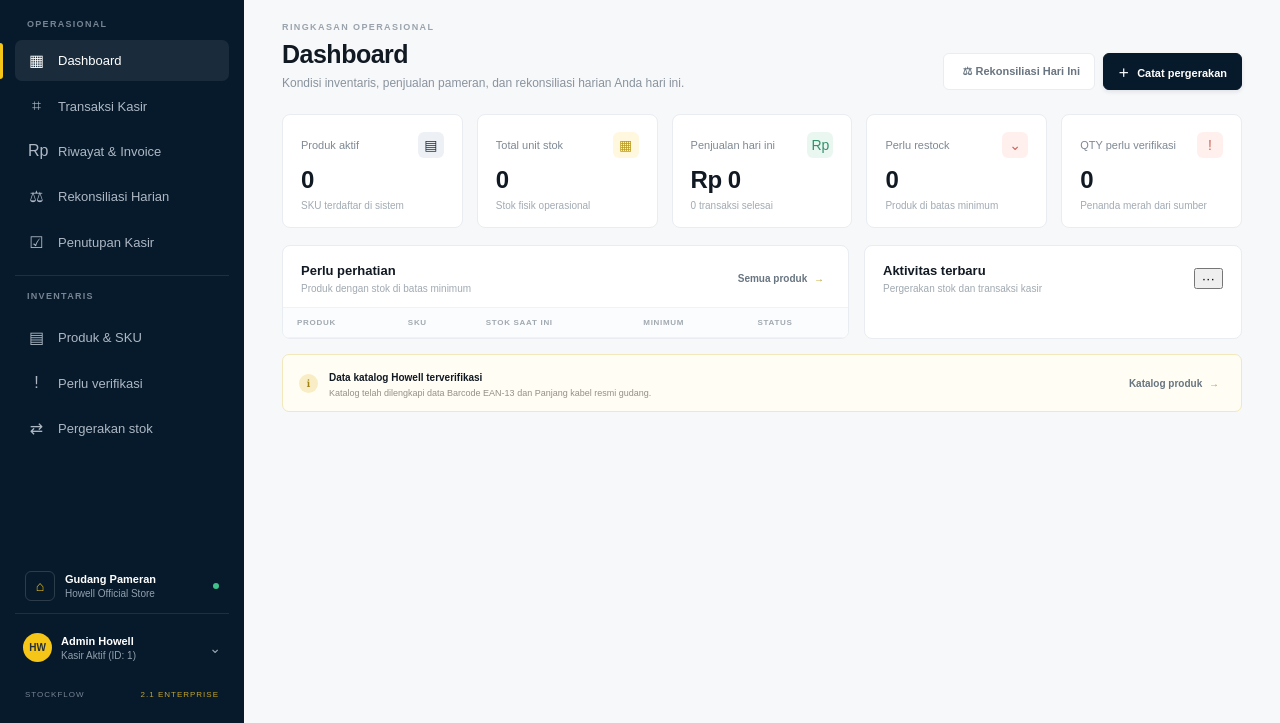
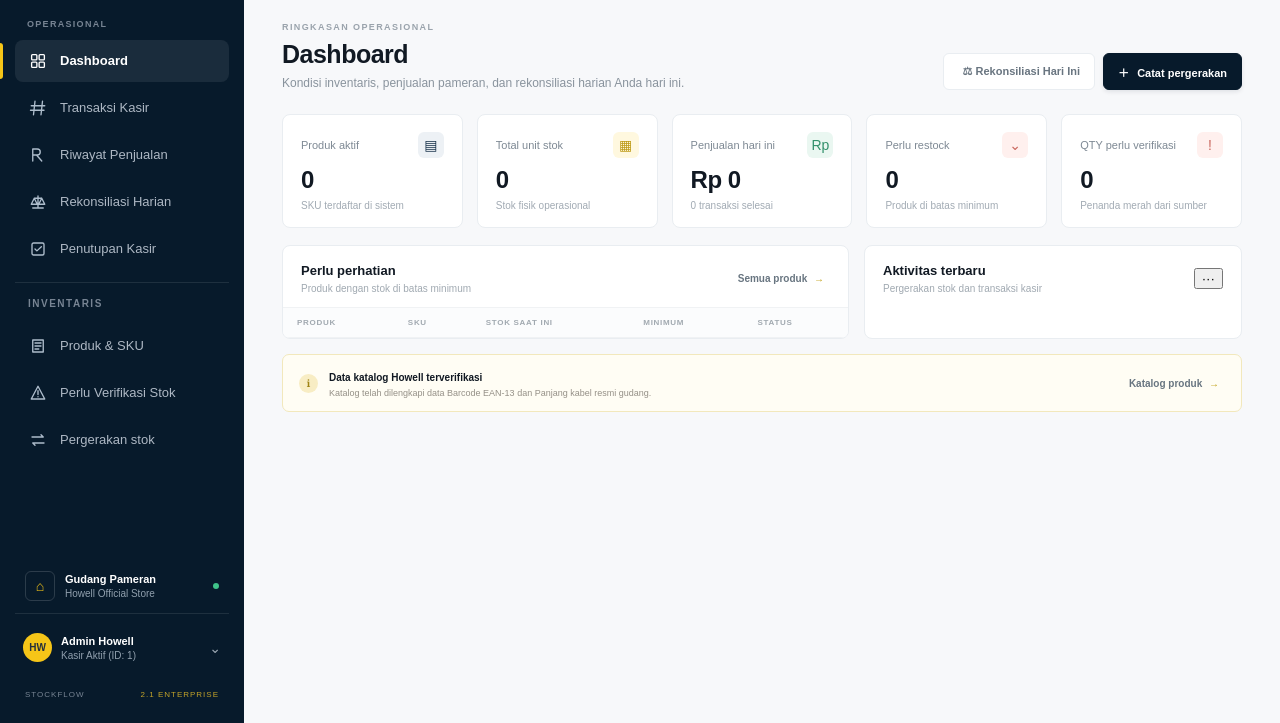
Before and after one commit to wildanfi12/stockflow, a website: page index.html in a window 1280 px wide. Shown: the part 77-800 px from the top of the page. Drawn offline with Linux system fonts and the light colour scheme; no server answers.

Commit message:
Rapikan ikon navigasi dan teks StockFlow
Ganti ikon menu dengan SVG konsisten dan rapikan label serta notice pratinjau.

```diff
--- a/index.html
+++ b/index.html
@@ -14,15 +14,15 @@
   </div>
   <div class="workspace-label">OPERASIONAL</div>
   <nav>
-    <button class="nav active" data-page="dashboard"><span>▦</span>Dashboard</button>
-    <button class="nav" data-page="scan"><span>⌗</span>Transaksi Kasir</button>
-    <button class="nav" data-page="sales"><span>Rp</span>Riwayat & Invoice</button>
-    <button class="nav" data-page="reconciliation"><span>⚖</span>Rekonsiliasi Harian</button>
-    <button class="nav" data-page="closing"><span>☑</span>Penutupan Kasir</button>
+    <button class="nav active" data-page="dashboard"><span class="nav-icon" aria-hidden="true"><svg viewBox="0 0 24 24" fill="none" stroke="currentColor" stroke-width="1.8" stroke-linecap="round" stroke-linejoin="round"><rect x="3.5" y="3.5" width="7" height="7" rx="1.2"/><rect x="13.5" y="3.5" width="7" height="7" rx="1.2"/><rect x="3.5" y="13.5" width="7" height="7" rx="1.2"/><rect x="13.5" y="13.5" width="7" height="7" rx="1.2"/></svg></span>Dashboard</button>
+    <button class="nav" data-page="scan"><span class="nav-icon" aria-hidden="true"><svg viewBox="0 0 24 24" fill="none" stroke="currentColor" stroke-width="1.8" stroke-linecap="round"><path d="M8 3 6 21M18 3l-2 18M3 9h18M2 15h18"/></svg></span>Transaksi Kasir</button>
+    <button class="nav" data-page="sales"><span class="nav-icon" aria-hidden="true"><svg viewBox="0 0 24 24" fill="none" stroke="currentColor" stroke-width="1.8" stroke-linecap="round" stroke-linejoin="round"><path d="M5 20V4h6a4 4 0 0 1 0 8H5m5 0 7 8"/></svg></span>Riwayat Penjualan</button>
+    <button class="nav" data-page="reconciliation"><span class="nav-icon" aria-hidden="true"><svg viewBox="0 0 24 24" fill="none" stroke="currentColor" stroke-width="1.8" stroke-linecap="round" stroke-linejoin="round"><path d="M12 4v16M7 7h10M5 20h14M7 7l-4 8h8L7 7Zm10 0-4 8h8l-4-8Z"/></svg></span>Rekonsiliasi Harian</button>
+    <button class="nav" data-page="closing"><span class="nav-icon" aria-hidden="true"><svg viewBox="0 0 24 24" fill="none" stroke="currentColor" stroke-width="1.8" stroke-linecap="round" stroke-linejoin="round"><rect x="4" y="4" width="16" height="16" rx="2"/><path d="m8 12 2.5 2.5L16.5 9"/></svg></span>Penutupan Kasir</button>
     <div class="workspace-label nav-group-label">INVENTARIS</div>
-    <button class="nav" data-page="products"><span>▤</span>Produk & SKU</button>
-    <button class="nav" data-page="verification"><span>!</span>Perlu verifikasi</button>
-    <button class="nav" data-page="movements"><span>⇄</span>Pergerakan stok</button>
+    <button class="nav" data-page="products"><span class="nav-icon" aria-hidden="true"><svg viewBox="0 0 24 24" fill="none" stroke="currentColor" stroke-width="1.8" stroke-linecap="round" stroke-linejoin="round"><path d="M5 4h14v16H5zM8 8h8M8 12h8M8 16h5"/></svg></span>Produk & SKU</button>
+    <button class="nav" data-page="verification"><span class="nav-icon" aria-hidden="true"><svg viewBox="0 0 24 24" fill="none" stroke="currentColor" stroke-width="1.8" stroke-linecap="round" stroke-linejoin="round"><path d="M12 3 21 20H3L12 3Z"/><path d="M12 9v5m0 3h.01"/></svg></span>Perlu Verifikasi Stok</button>
+    <button class="nav" data-page="movements"><span class="nav-icon" aria-hidden="true"><svg viewBox="0 0 24 24" fill="none" stroke="currentColor" stroke-width="1.8" stroke-linecap="round" stroke-linejoin="round"><path d="M4 8h15l-3-3m4 11H5l3 3"/></svg></span>Pergerakan stok</button>
   </nav>
   <div class="sidebar-bottom">
     <div class="warehouse">
@@ -56,7 +56,7 @@
   </header>
 
   <div class="deployment-notice" id="staticHostNotice" role="status" hidden>
-    GitHub Pages menampilkan pratinjau antarmuka saja. Data, kasir, dan stok memerlukan backend Node.js + SQLite yang saat ini berjalan di komputer lokal.
+    Mode pratinjau: tampilan tersedia, tetapi data operasional memerlukan backend dan database yang sudah di-deploy.
   </div>
 
   <!-- ==================== DASHBOARD PAGE ==================== -->
--- a/styles.css
+++ b/styles.css
@@ -100,3 +100,8 @@
 .brand-mark{width:36px;height:36px}.brand-mark img{transform:scale(1.7)}.nav-group-label{padding-top:15px;margin-top:7px;border-top:1px solid #ffffff18}@media(max-width:650px){.nav-group-label{display:none}}
 
 .deployment-notice{margin:16px 38px 0;padding:11px 14px;border:1px solid #ecd28a;border-radius:6px;background:#fff9e7;color:#6f5b20;font-size:11px;line-height:1.5}.deployment-notice[hidden]{display:none}@media(max-width:1000px){.deployment-notice{margin-left:23px;margin-right:23px}}@media(max-width:650px){.deployment-notice{margin:12px 13px 0;font-size:10px}}
+
+
+/* Navigation icon polish */
+.nav{min-height:42px;gap:12px;padding:10px 13px;border-radius:8px;font-size:13px;line-height:1.35;transition:background .18s ease,color .18s ease,transform .18s ease}.nav-icon{width:20px!important;height:20px;display:inline-flex;align-items:center;justify-content:center;flex:0 0 20px;color:currentColor;font-size:0!important;text-align:center}.nav-icon svg{display:block;width:18px;height:18px;overflow:visible}.nav:not(.active) .nav-icon{color:#aebdcc}.nav:hover{transform:translateX(2px)}.nav.active{font-weight:700}.nav-group-label{font-size:10px!important;letter-spacing:1.5px}.nav-group-label:not(.nav){padding-left:13px}
+@media(max-width:650px){.nav{justify-content:flex-start;padding:10px 11px}.nav:not(.active){font-size:13px}.nav span.nav-icon{font-size:0!important}}
```
